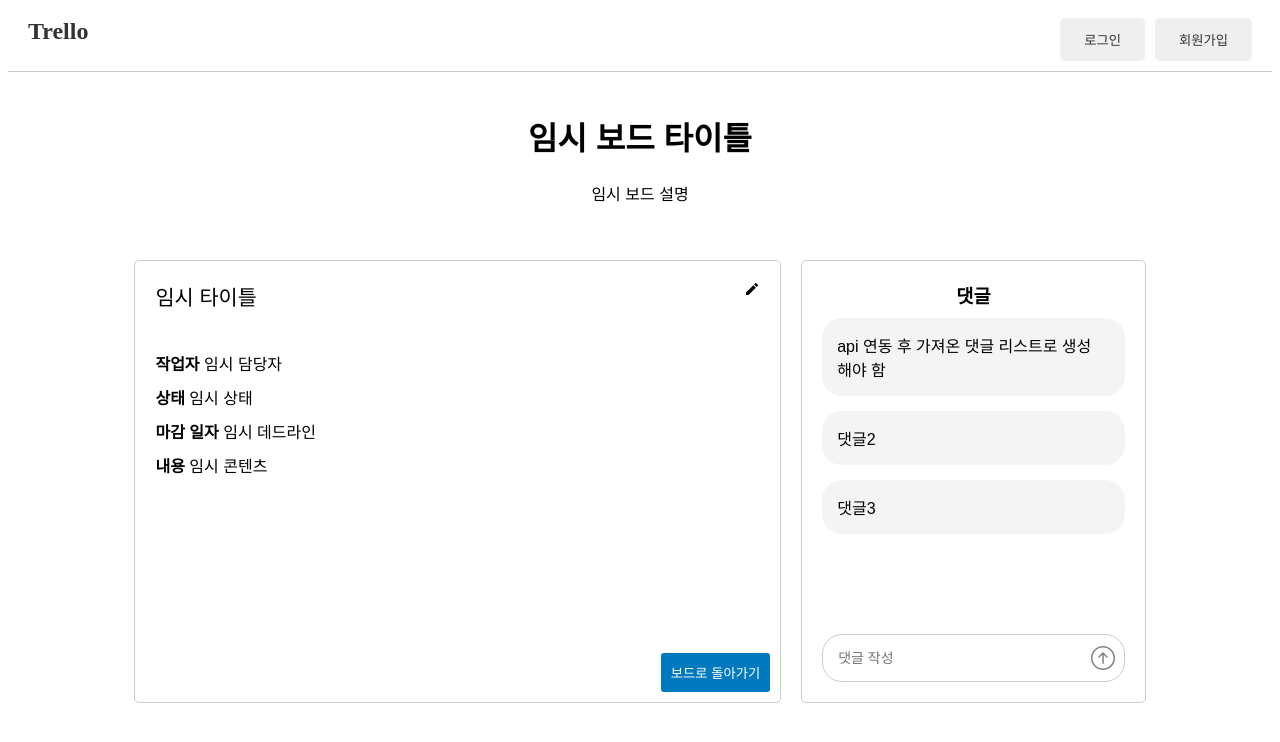
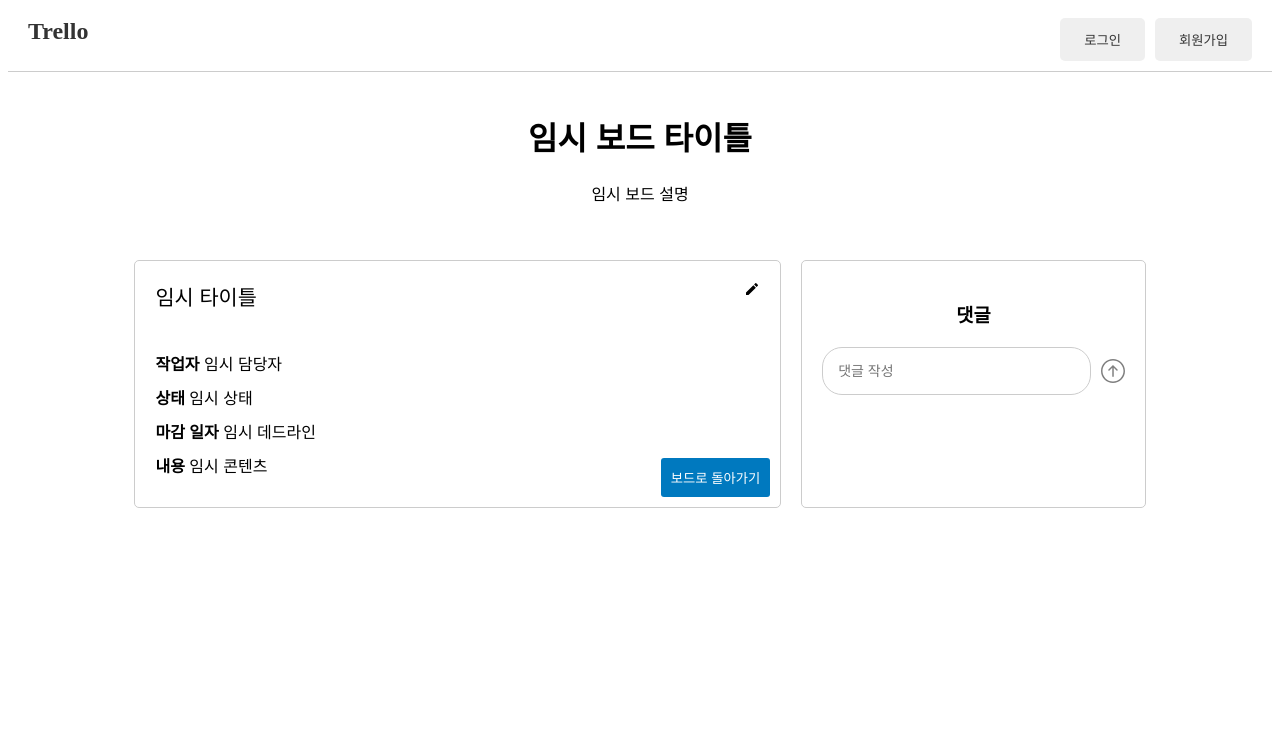
Before and after one commit to AOP-sparta/Trello-front, a React (Create React App) app: page /card in a window 1280 px wide. Shown: the top 742 px of the page. Built offline with nearby package versions, Linux system fonts and the light colour scheme.

Commit message:
댓글 조회 api 연동

```diff
--- a/src/components/CardDetail.jsx
+++ b/src/components/CardDetail.jsx
@@ -7,6 +7,7 @@ import { MdEdit, MdAddCircleOutline } from 'react-icons/md';
 import { FaTrashAlt } from 'react-icons/fa';
 import Comment from '../components/Comment';
 import CardEditModal from './CardEditModal';
+import axios from 'axios';
 
 function CardDetail() {
     const navigate = useNavigate();
@@ -28,8 +29,18 @@ function CardDetail() {
     const [contentValue, setContent] = useState(content);
     const [managerValue, setManager] = useState(manager);
     const [deadlineValue, setDeadline] = useState(deadline);
+    const [comments, setComments] = useState([]);
 
     const commentInput = useRef();
+
+    // Axios 인스턴스 생성
+    const axiosInstance = axios.create({
+        baseURL: 'http://localhost:8080', // API 기본 URL 설정
+        headers: {
+            'Authorization': `Bearer ${localStorage.getItem('accessToken')}`,
+            'Content-Type': 'application/json'
+        }
+    });
 
     const handleEditClick = () => {
         setIsEditing(true);
@@ -57,6 +68,21 @@ function CardDetail() {
     const handleBoardClick = () => {
         navigate('/board');
     };
+
+    const fetchComments = async (id) => {
+        try {
+            const response = await axiosInstance.get(`/cards/${id}/comments`);
+            setComments(response.data);
+        } catch (error) {
+            console.error("댓글 가져오기 중 오류:", error);
+        }
+    };
+
+    useEffect(() => {
+        if (id) {
+            fetchComments(id);
+        }
+    }, [id]);
 
     return (
         <div className={styles.container}>
@@ -92,9 +118,9 @@ function CardDetail() {
                 </div>
                 <div className={styles.commentsSection}>
                     <h3>댓글</h3>
-                    <Comment text={"api 연동 후 가져온 댓글 리스트로 생성 해야 함"} />
-                    <Comment text={"댓글2"} />
-                    <Comment text={"댓글3"} />
+                    {comments.map(comment => (
+                        <Comment key={comment.id} text={comment.content} user={comment.user} />
+                    ))}
                     <div className={styles.commentInputContainer}>
                         <input
                             className={styles.commentInput}
--- a/src/styles/CardDetail.module.css
+++ b/src/styles/CardDetail.module.css
@@ -66,59 +66,51 @@
     right: 10px;
 }
 
+
+
 .commentsSection {
     flex: 1;
     border: 1px solid #ccc;
     border-radius: 5px;
     padding: 20px;
-}
-
-.commentsSection h3 {
-    margin: 0 0 10px 0;
+    max-height: 400px; /* 최대 높이 설정 */
+    overflow-y: auto; /* 스크롤 가능 */
 }
 
 .comment {
     background-color: #f4f4f4;
     padding: 15px;
     margin: 5px 0;
-    margin-bottom: 15px;
     border-radius: 20px;
     text-align: left;
+    max-width: 100%; /* 최대 너비 설정 */
+    word-wrap: break-word; /* 단어가 길면 줄바꿈 */
 }
 
-/* Adjusting the container for the input and icon */
-.commentInputContainer {
-    position: relative;
-    display: flex;
-    align-items: center;
-    margin-top: 100px; /* Adjust as necessary */
-}
-
-/* Styling the input field */
+/* 댓글 입력 필드 */
 .commentInput {
     flex: 1;
+    max-width: 300px; /* 최대 너비 설정 */
     padding: 15px;
-    padding-right: 40px; /* Space for the icon */
+    padding-right: 40px; /* 아이콘 공간 */
     border: 1px solid #ccc;
     border-radius: 20px;
     outline: none;
     font-size: 14px;
+    resize: none; /* 크기 조정 방지 */
+    white-space: pre-wrap; /* 줄바꿈 허용 */
 }
 
-/* Positioning the icon inside the input field */
+.commentInputContainer {
+    display: flex;
+    align-items: center;
+    margin-top: 20px; /* 적절하게 조정 */
+}
+
+/* 버튼 아이콘 스타일 */
 .sendIcon {
-    position: absolute;
-    right: 10px;
-    top: 50%;
-    transform: translateY(-50%);
+    margin-left: 10px; /* 입력 필드와의 간격 */
     font-size: 24px;
     cursor: pointer;
     color: gray;
-    background: none;
-    border: none;
-    padding: 0;
-    margin: 0;
-    display: flex;
-    align-items: center;
-    justify-content: center;
 }
```
